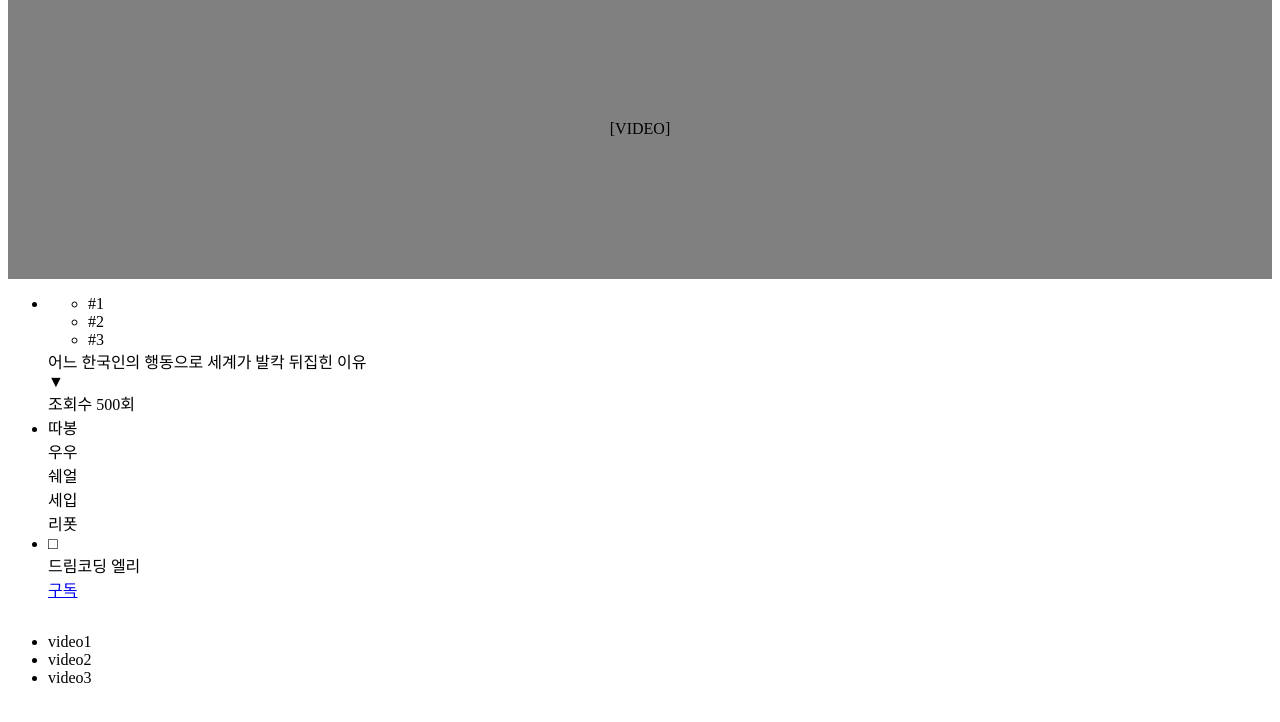
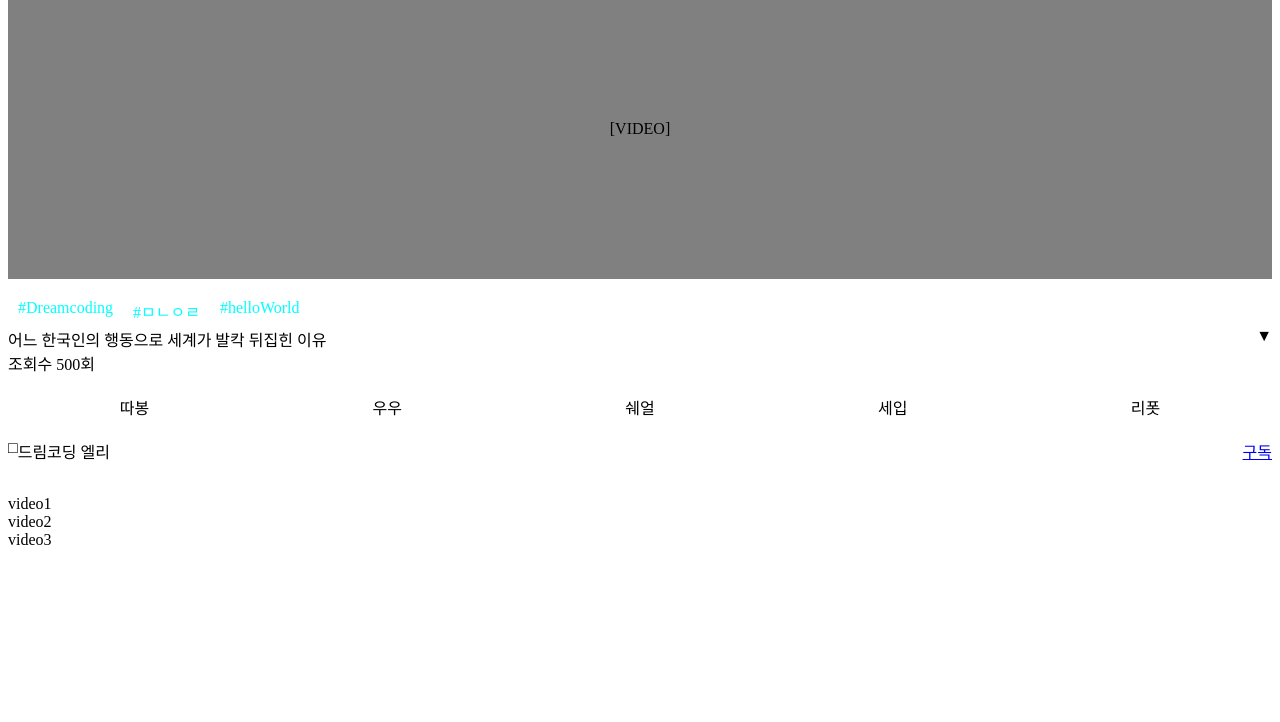
Before and after one commit to bubbletea03/html-css-practice, a plain HTML site: page youtube-myself/index.html in a window 1280 px wide. Shown: the part 64-786 px from the top of the page. Drawn offline with Linux system fonts and the light colour scheme.

Commit message:
css 레이아웃 얼추 완성한듯

```diff
--- a/youtube-myself/index.html
+++ b/youtube-myself/index.html
@@ -18,9 +18,9 @@
         <ul class="video-info">
             <li class="info-text">
                 <ul class="tag-box">
-                    <li class="tag">#1</li>
-                    <li class="tag">#2</li>
-                    <li class="tag">#3</li>
+                    <li class="tag">#Dreamcoding</li>
+                    <li class="tag">#ㅁㄴㅇㄹ</li>
+                    <li class="tag">#helloWorld</li>
                 </ul>
                 <div class="title-box">
                     <div class="title">어느 한국인의 행동으로 세계가 발칵 뒤집힌 이유</div>
--- a/youtube-myself/style.css
+++ b/youtube-myself/style.css
@@ -17,3 +17,48 @@
     display: flex;
     flex-direction: column;
 }
+
+.video-info {
+    display: flex;
+    flex-direction: column;
+    list-style: none;
+    padding-left: 0;
+}
+
+.tag-box {
+    display: flex;
+    list-style: none;
+    padding-left: 0;
+}
+
+.tag {
+    padding: 4px 10px;
+    color: aqua;
+}
+
+.title-box {
+    display: flex;
+    justify-content: space-between;
+}
+
+.button-bar {
+    display: flex;
+    justify-content: space-around;
+    padding: 20px 0;
+}
+
+.publisher-profile {
+    display: flex;
+    justify-content: space-between;
+}
+
+.profile {
+    display: flex;
+}
+
+.next-videos {
+    display: flex;
+    flex-direction: column;
+    list-style: none;
+    padding-left: 0;
+}
```
